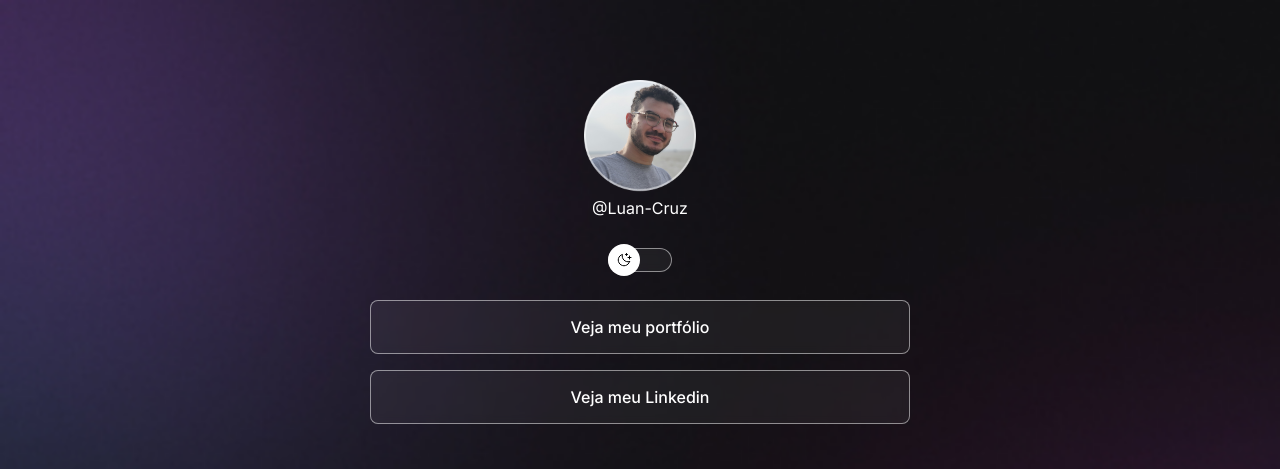
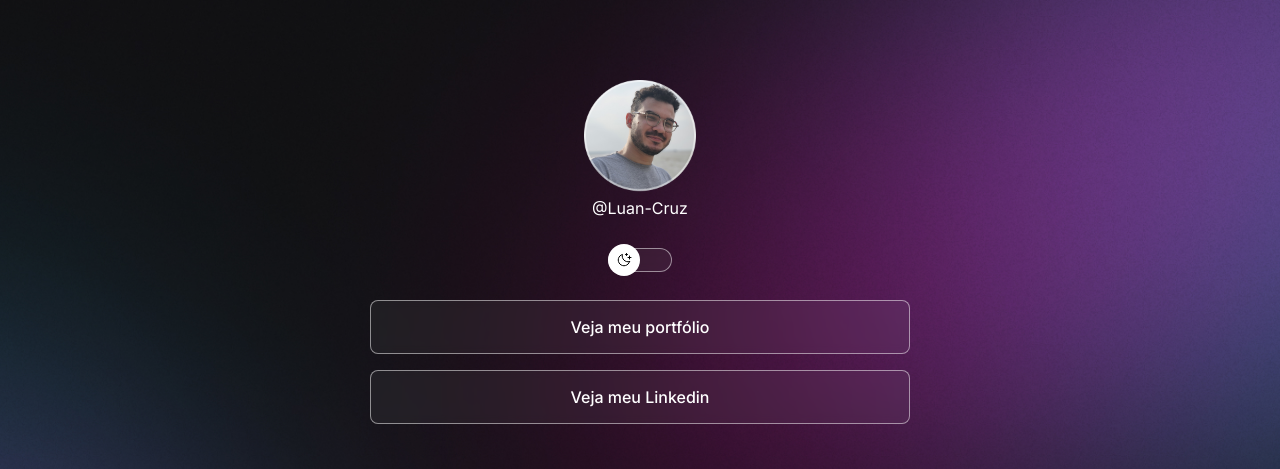
Before and after one commit to Luan-Cruz/personal-links, a plain HTML site: page index.html in a window 1280 px wide. Shown: the top 469 px of the page. Drawn offline with nearby package versions, Linux system fonts and the light colour scheme.

Commit message:
feat: change background

```diff
--- a/style.css
+++ b/style.css
@@ -27,6 +27,7 @@
 
 body {
   background: var(--bg-url) no-repeat top center/cover;
+  height: 100vh;
 }
 body * {
   font-family: "Inter", sans-serif;
@@ -134,3 +135,12 @@ ul li a:hover{
   background: var(--highlight-color);
 
 }
+
+@media (min-width: 700px){
+  :root{
+    --bg-url: url(./assets/bg-desktop.jpg)
+  }
+  :light{
+    --bg-url: url(./assets/bg-desktop-light.jpg)
+  }
+}
```
